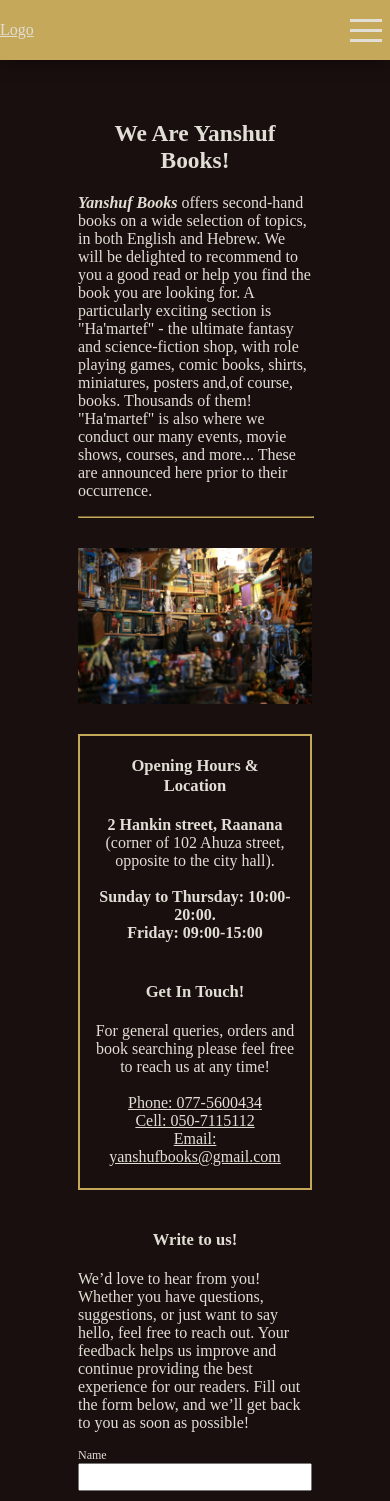
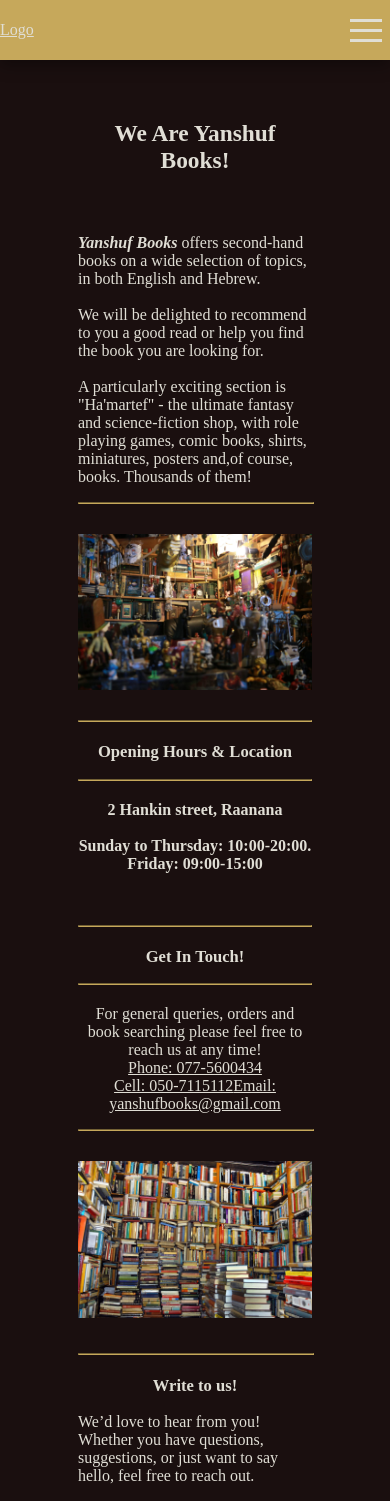
Before and after one commit to AlexanderVasilenko99/yanshuf, a React (Create React App) app: page /yanshuf/about in a window 390 px wide. Shown: the top 1501 px of the page. Built offline with nearby package versions, Linux system fonts and the light colour scheme.

Commit message:
2nd deploy

```diff
--- a/src/Components/Main/About/About.scss
+++ b/src/Components/Main/About/About.scss
@@ -2,7 +2,7 @@
     margin: 0 20vw;
 
     h3 {
-        margin: 120px 20px 20px;
+        margin: 120px 20px 60px;
     }
 
     h5 {
@@ -12,11 +12,16 @@
     p {
         font-size: .6rem;
         text-align: justify;
-        // padding: 0px 60px;
     }
 
     label {
         font-size: .6rem;
+    }
+
+    .who-we-are {
+        br {
+            display: none;
+        }
     }
 
     .images {
@@ -36,12 +41,20 @@
             width: 100%;
             margin: 1.5em 0;
         }
+
+        &.images-second {
+            display: none;
+        }
     }
 
     .logistics {
         display: grid;
         grid-template-columns: 1fr 1fr;
         border: 2px solid var(--primary-color);
+
+        hr {
+            display: none;
+        }
 
         >* {
             display: flex;
@@ -51,16 +64,16 @@
                 font-size: .4rem;
                 margin: 0px 0px 20px;
                 padding: 0px 75px;
-
-                a {
-                    // text-decoration: none;
-                }
             }
         }
     }
 
     .write-to-us {
         margin: auto;
+
+        br {
+            display: none;
+        }
 
         h5 {
             margin-top: 40px;
@@ -112,8 +125,6 @@
                     padding: 8px 16px;
                     border-radius: 8px;
                     color: var(--secondary-color);
-                    // height: 35px;
-                    // width: 90px;
                     transition: 200ms all;
 
                     &:hover {
@@ -133,6 +144,16 @@
             text-align: left;
         }
 
+        h3 {
+            margin: 120px 0px 60px;
+        }
+
+        .who-we-are {
+            br {
+                display: inline-block;
+            }
+        }
+
         .images {
             grid-template-columns: 1fr;
             column-gap: 0;
@@ -144,8 +165,10 @@
                 &:nth-of-type(1) {
                     display: none;
                 }
+            }
 
-                // margin: 1.5em 0;
+            &.images-second {
+                display: inline-block;
             }
         }
 
@@ -153,7 +176,21 @@
             display: grid;
             grid-template-columns: 1fr;
             grid-template-rows: 1fr 1fr;
-            border: 2px solid var(--primary-color);
+            border: 0;
+
+            h5 {
+                margin: 0px 0px 1em;
+            }
+
+            hr {
+                display: inline-block;
+                border-color: var(--primary-color);
+                margin: 0px 0px 1em;
+            }
+
+            br:nth-of-type(even) {
+                display: none;
+            }
 
             >* {
                 display: flex;
@@ -162,17 +199,20 @@
                 p {
                     font-size: .8rem;
                     text-align: center;
-                    margin: 0px 0px 20px;
-                    padding: 0px 10px;
-
-                    a {
-                        // text-decoration: none;
-                    }
+                    margin: 0px 0px 1em;
+                    padding: 0px;
                 }
             }
         }
 
         .write-to-us {
+            br {
+                display: inline-block;
+            }
+
+            h5 {
+                margin: 1em;
+            }
 
             .write-us-form {
 
--- a/src/Components/Main/About/About.tsx
+++ b/src/Components/Main/About/About.tsx
@@ -9,27 +9,26 @@ function About(): JSX.Element {
                 <h3>We Are Yanshuf Books!</h3>
                 <p>
                     <b><i>Yanshuf Books</i></b> offers second-hand books on a wide selection of topics,
-                    in both English and Hebrew. We will be delighted to recommend to you a
-                    good read or help you find the book you are looking for. A particularly
+                    in both English and Hebrew. <br /><br />We will be delighted to recommend to you a
+                    good read or help you find the book you are looking for. <br /><br />A particularly
                     exciting section is "Ha'martef" - the ultimate fantasy and science-fiction
                     shop, with role playing games, comic books, shirts, miniatures, posters
-                    and,of course, books. Thousands of them! "Ha'martef" is also where we
-                    conduct our many events, movie shows, courses, and more... These are
-                    announced here prior to their occurrence.
+                    and,of course, books. Thousands of them!
                 </p>
             </div>
             <div className="images">
                 <hr />
                 <img src={img1} alt="store1" />
                 <img src={img2} alt="store2" />
-                {/* <hr /> */}
             </div>
             <div className="logistics">
                 <div className="left-col">
+                    <hr />
                     <h5>Opening Hours & Location</h5>
+                    <hr />
                     <p>
-                        <b>2 Hankin street, Raanana</b><br />(corner of 102
-                        Ahuza street, opposite to the city hall).
+                        <b>2 Hankin street, Raanana</b><br />
+                        {/* (corner of 102 Ahuza street, opposite to the city hall). */}
                         <br /><br />
                         <b>
                             Sunday to Thursday: 10:00-20:00.<br />
@@ -39,7 +38,9 @@ function About(): JSX.Element {
                 </div>
 
                 <div className="right-col">
+                    <hr />
                     <h5>Get In Touch!</h5>
+                    <hr />
                     <p>
                         For general queries, orders and book searching please feel
                         free to reach us at any time!
@@ -50,12 +51,20 @@ function About(): JSX.Element {
                     </p>
                 </div>
             </div>
+            <div className="images images-second">
+                <hr />
+                <img src={img2} alt="store2" />
+                <img src={img1} alt="store1" />
+                <hr />
+            </div>
             <div className="write-to-us">
                 <h5>Write to us!</h5>
                 <p>
-                    We’d love to hear from you! Whether you have questions, suggestions, or just want to say hello, feel free to reach out.
-                    Your feedback helps us improve and continue providing the best experience for our readers. Fill out the form below,
-                    and we’ll get back to you as soon as possible!
+                    We’d love to hear from you! Whether you have questions, suggestions, or just want to say hello,
+                    feel free to reach out.<br /><br />
+                    Your feedback helps us improve and continue providing the best experience for our readers.
+                    <br /><br />
+                    Fill out the form below, and we’ll get back to you as soon as possible!
                 </p>
                 <form className="write-us-form">
                     <div className="means-of-contact">
```
